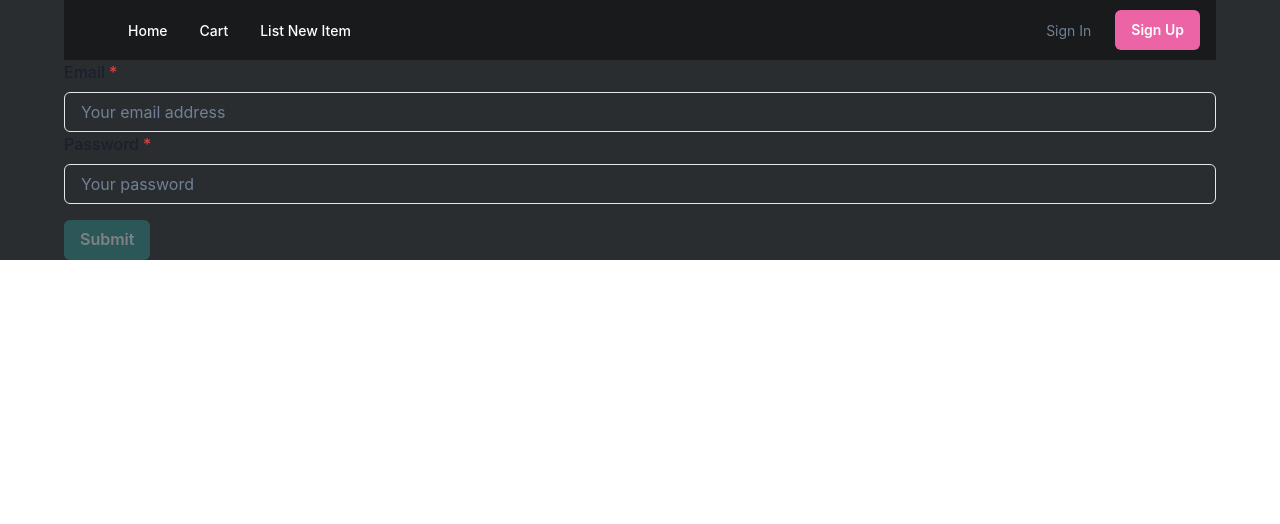
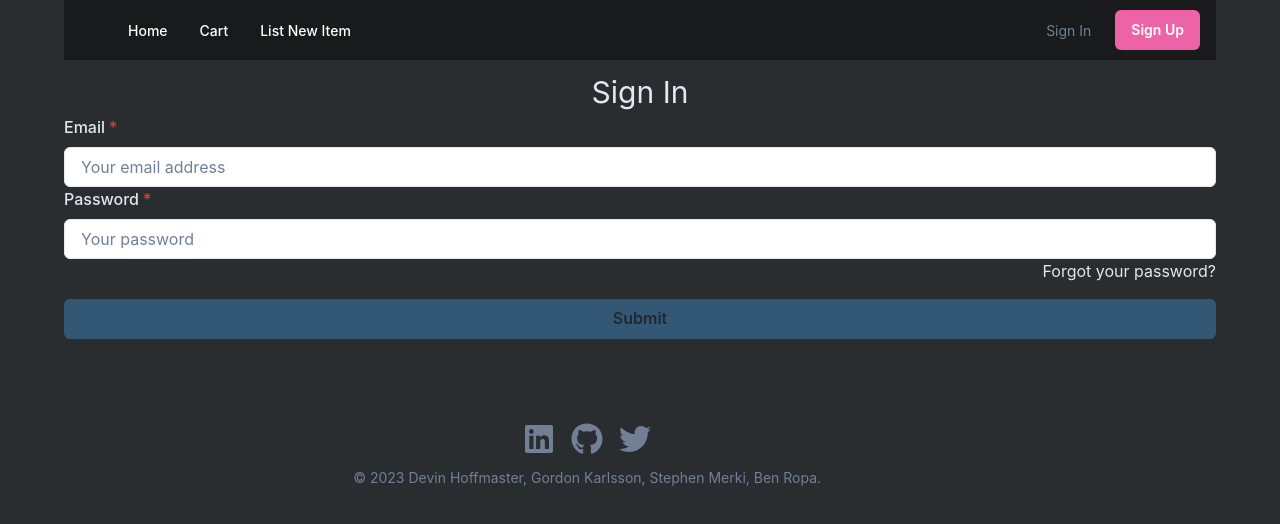
Before and after one commit to gpkarlsson/E_commerce_Placeholder, a React app in the folder client/: page /login in a window 1280 px wide. Shown: the top 524 px of the page. Built offline with nearby package versions, Linux system fonts and the light colour scheme; the HTML template or start-up script is replaced by a standard one.

Commit message:
editing sign in and sign up forms

```diff
--- a/client/src/pages/Login.jsx
+++ b/client/src/pages/Login.jsx
@@ -13,7 +13,11 @@ import {
   AlertDescription,
   CloseButton,
   Button,
+  Text,
 } from '@chakra-ui/react';
+
+import { Link } from 'react-router-dom';
+import Footer from '../components/Footer';
 
 const LoginForm = () => {
   // set initial form state
@@ -73,7 +77,8 @@ const LoginForm = () => {
 
   return (
     <>
-      <Box as="form" noValidate onSubmit={handleFormSubmit}>
+    <Text textAlign={"center"} paddingTop="10px" fontSize="30px" color="gray.200">Sign In</Text>
+      <Box minHeight="100vh" display="flex" flexDirection="column" as="form" noValidate onSubmit={handleFormSubmit}>
         <Alert status="error" display={showAlert ? 'flex' : 'none'}>
           <AlertIcon />
           <AlertDescription>Something went wrong with your login!</AlertDescription>
@@ -81,31 +86,36 @@ const LoginForm = () => {
         </Alert>
 
         <FormControl id="email" isRequired>
-          <FormLabel>Email</FormLabel>
+          <FormLabel color="gray.200">Email</FormLabel>
           <Input
             type="email"
             placeholder="Your email address"
             name="email"
             onChange={handleInputChange}
             value={userFormData.email}
+            bg="white.900"
           />
           <FormErrorMessage>Email is required!</FormErrorMessage>
         </FormControl>
 
         <FormControl id="password" isRequired>
-          <FormLabel>Password</FormLabel>
+          <FormLabel color="gray.200">Password</FormLabel>
           <Input
             type="password"
             placeholder="Your password"
             name="password"
             onChange={handleInputChange}
             value={userFormData.password}
+            bg="white.900"
           />
           <FormErrorMessage>Password is required!</FormErrorMessage>
         </FormControl>
+        <Link to="/forgot" >
+            <Text textAlign={"right"} color="gray.200">Forgot your password?</Text>
+          </Link>
         <Button
+          bg="blue.400"
           mt={4}
-          colorScheme="teal"
           isLoading={false}
           type="submit"
           isDisabled={
@@ -114,6 +124,7 @@ const LoginForm = () => {
         >
           Submit
         </Button>
+         <Footer />
       </Box>
     </>
   );
--- a/client/src/pages/Signup.jsx
+++ b/client/src/pages/Signup.jsx
@@ -79,6 +79,7 @@ const SignupForm = () => {
 
   return (
     <>
+    <Text textAlign={"center"} paddingTop="10px" fontSize="30px" color="gray.200">Sign Up</Text>
       <Box minHeight="100vh" display="flex" flexDirection="column">
         <Box flex="0"></Box>
         {/* This is needed for the validation functionality above */}
@@ -128,12 +129,10 @@ const SignupForm = () => {
             />
             <FormErrorMessage>Password is required!</FormErrorMessage>
           </FormControl>
-          <Link to="/forgot" >
-            <Text textAlign={"right"} color="gray.200">Forgot your password?</Text>
-          </Link>
+
           <Button
+            bg="blue.400"
             mt={4}
-            colorScheme="teal"
             isLoading={false}
             type="submit"
             isDisabled={
```
